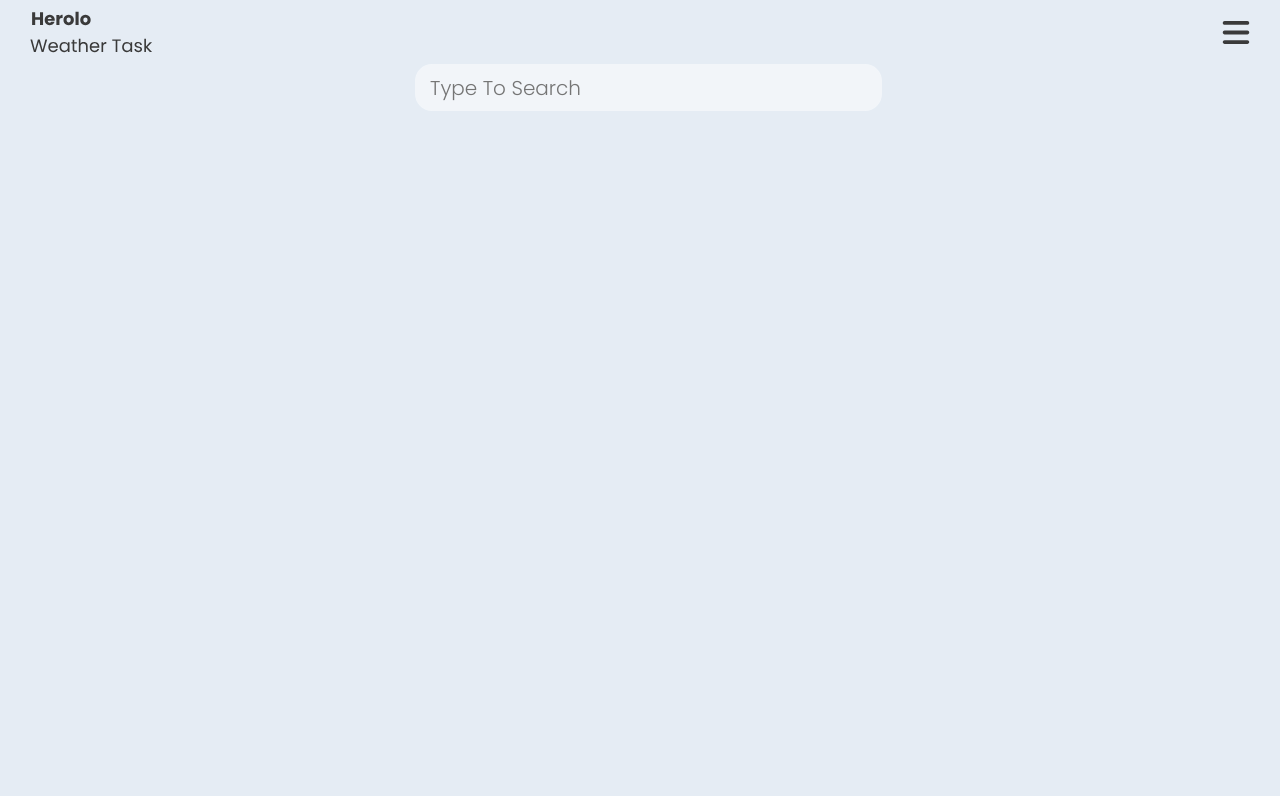
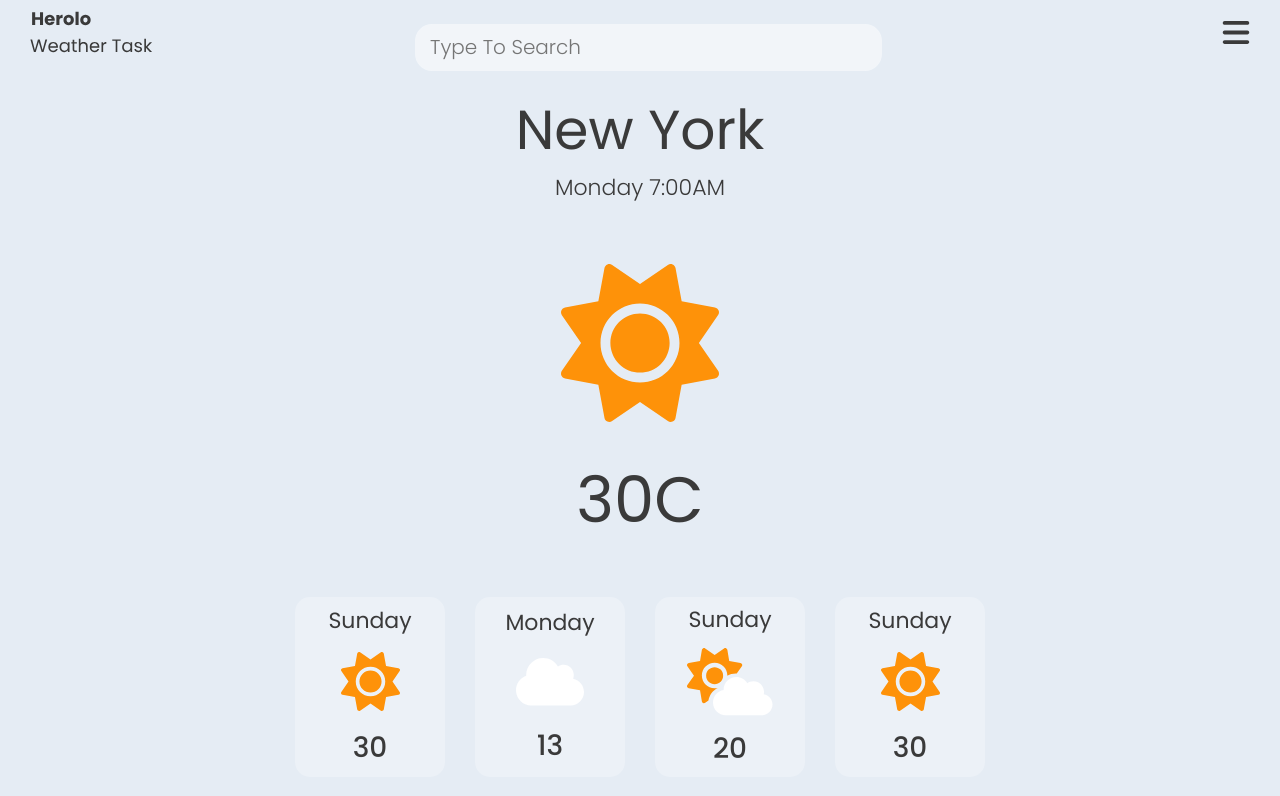
Before and after one commit to AlisaZil/Alisa-Zilberman-06-02-24, an Angular app: page / in a window 1280 px wide. Shown: the top 796 px of the page. Built offline with nearby package versions, Linux system fonts and the light colour scheme.

Commit message:
add(expmle data for forcast + css for forcast)

```diff
--- a/src/app/main/main.component.html
+++ b/src/app/main/main.component.html
@@ -16,19 +16,22 @@
     <div class="today-forcast-section">
 
         <div class="header">
-            <p class="place-name"></p>
-            <p class="date"></p>
+            <p class="place-name">New York</p>
+            <p class="date">Monday 7:00AM</p>
         </div>
 
         <div class="weather-section">
-            <img class="icon" src="" alt="">
-            <div class="temp"></div>
+            <img class="icon" src="../../assets/icons/sun.svg" alt="">
+            <div class="temp">30C</div>
         </div>
 
     </div>
 
     <div class="week-forcast-section">
-
+        <weather-card
+        class="card"
+        *ngFor="let forcast of weekForcast"
+        [card]="forcast"></weather-card>
     </div>
 
 </div>
--- a/src/app/main/main.component.scss
+++ b/src/app/main/main.component.scss
@@ -1,15 +1,21 @@
 .page{
 
-    width: 100%;
-    height: 100%;
+    position: absolute;
+    top: 0;
+    left: 0;
+    right: 0;
+    bottom: 0;
+
     display: flex;
     flex-direction: column;
     align-items: center;
     justify-content: center;
+    user-select: none;
 
     .search-box{
         width: 30%;
         min-width: 450px;
+        height: 8%;
 
         input{
             width: 100%;
@@ -51,4 +57,69 @@
             overflow: auto;
         }
     }
+
+    .today-forcast-section{
+        height: fit-content;
+        width: 100%;
+
+        display: flex;
+        flex-direction: column;
+        align-items: center;
+        justify-content: space-around;
+
+        margin-bottom: 50px;
+
+        .header{
+
+            display: flex;
+            flex-direction: column;
+            align-items: center;
+            justify-content: center;
+
+            margin-bottom: 60px;
+
+            .place-name{
+                font-size: 55px;
+            }
+
+            .date{
+                font-size: 22px;
+                font-weight: 300;
+            }
+        }
+
+        .weather-section{
+
+            display: flex;
+            flex-direction: column;
+            align-items: center;
+            justify-content: center;
+
+            .icon{
+                height: 158px;
+                width: 158px;
+
+                margin-bottom: 30px;
+            }
+
+            .temp{
+                font-size: 64px;
+            }
+        }
+    }
+
+    .week-forcast-section{
+
+        width: 100%;
+        height: fit-content;
+
+        display: flex;
+        align-items: center;
+        justify-content: center;
+
+        .card{
+            margin: 0 15px;
+        }
+
+    }
 }
--- a/src/app/main/main.component.ts
+++ b/src/app/main/main.component.ts
@@ -11,7 +11,12 @@ export class MainComponent {
   placesList: any[] = [];
   isComboBoxOpen: boolean = false;
 
-  constructor( private weatherService:WeatherService) { }
+  weekForcast: any[] = [{ day: "Sunday", icon: "sun", temp: 30 },
+    { day: "Monday", icon: "cloud", temp: 13 },
+    { day: "Sunday", icon: "sun-cloud", temp: 20 },
+    { day: "Sunday", icon: "sun", temp: 30 }]
+
+  constructor(private weatherService:WeatherService) { }
 
   searchForPlaces(e: KeyboardEvent) {
 
--- a/src/app/weather-card/weather-card.component.html
+++ b/src/app/weather-card/weather-card.component.html
@@ -1,7 +1,7 @@
 <div class="card" *ngIf="card">
 
-    <p class="place-name">{{card.placeName}}</p>
-    <img src="../../assets/icons/{{card.icon}}" alt="weather-icon" class="weather-icon">
+    <p class="day">{{card.day}}</p>
+    <img src="../../assets/icons/{{card.icon}}.svg" alt="weather-icon" class="weather-icon">
     <p class="temp">{{card.temp}}</p>
 
 </div>
--- a/src/app/weather-card/weather-card.component.scss
+++ b/src/app/weather-card/weather-card.component.scss
@@ -12,7 +12,7 @@
     align-items: center;
     justify-content: space-around;
 
-    .place-name{
+    .day{
         font-size: 22px;
     }
 
--- a/src/app/weather-card/weather-card.component.ts
+++ b/src/app/weather-card/weather-card.component.ts
@@ -8,6 +8,6 @@ import { Component, Input } from '@angular/core';
 
 export class WeatherCardComponent {
 
-  @Input() card?: { placeName: string, icon: string, temp: string | number };
+  @Input() card?: { day: string, icon: string, temp: string | number };
 
 }
```
